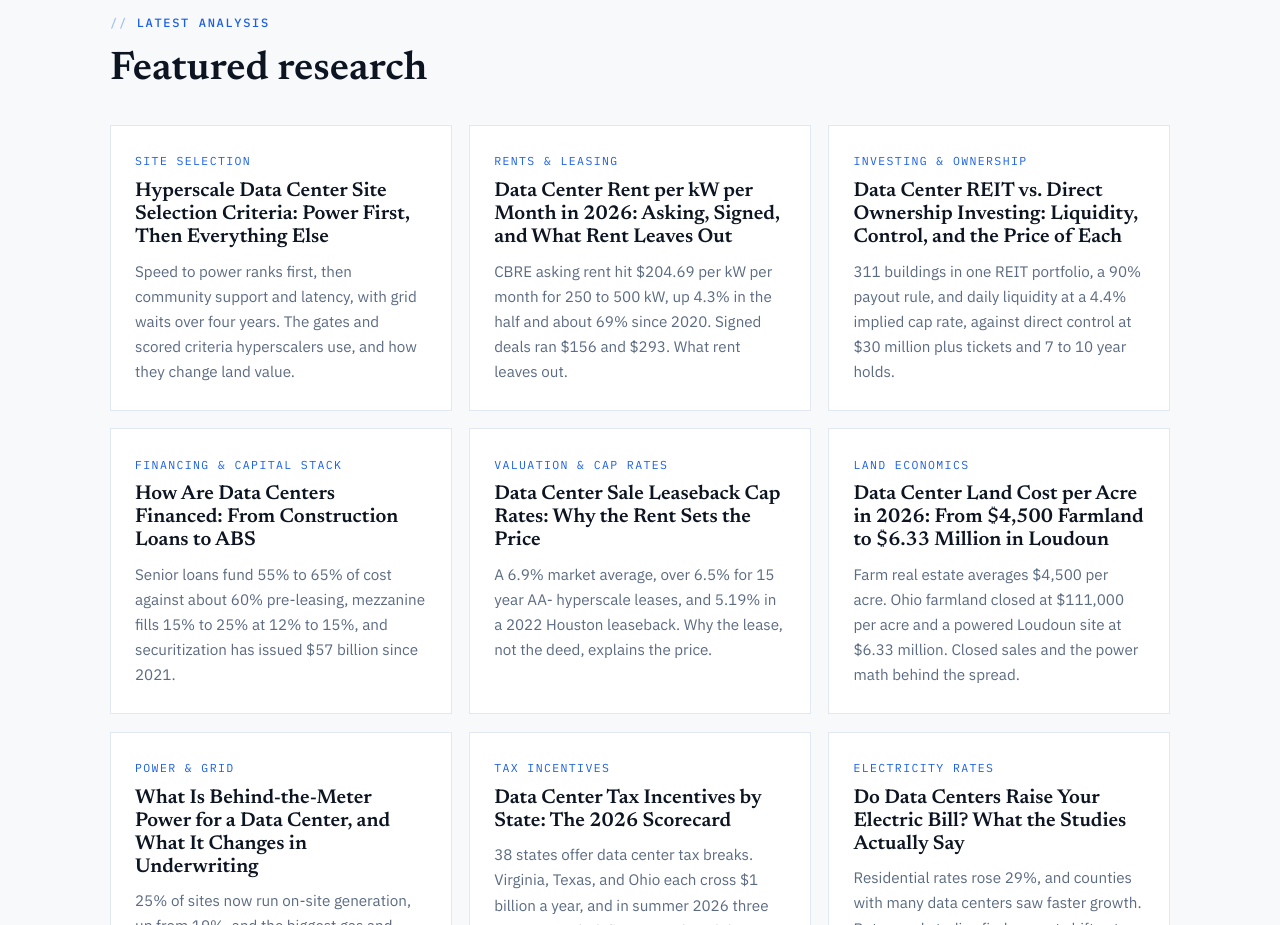
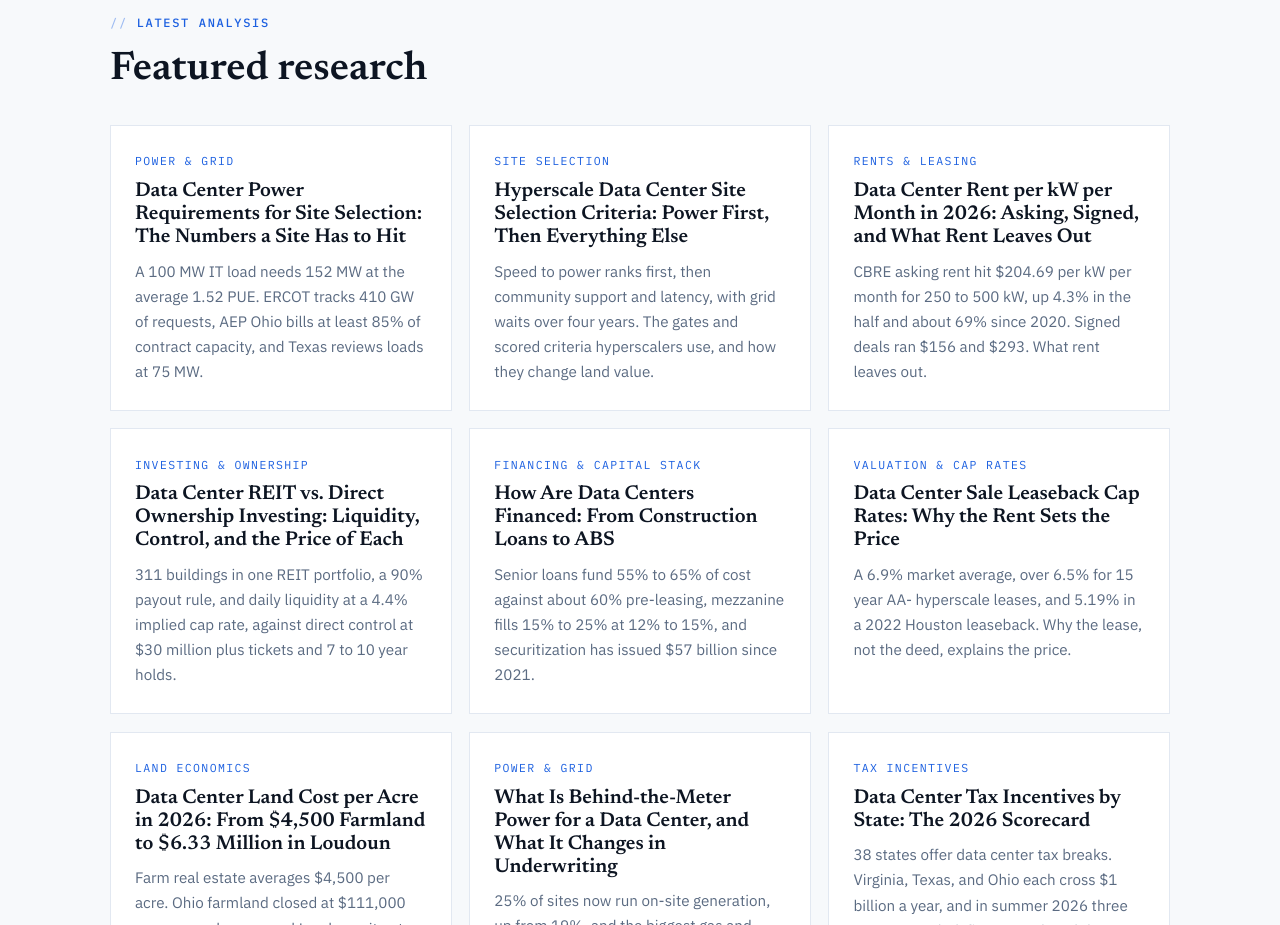
Before and after one commit to HannahM87780/realestatedatacenter, a plain HTML site: page index.html in a window 1280 px wide. Shown: the part 2540-3465 px from the top of the page. Drawn offline with Linux system fonts and the light colour scheme.

Commit message:
Update homepage: add Data Center Power Requirements for Site Selection article card

```diff
--- a/index.html
+++ b/index.html
@@ -205,6 +205,12 @@
       <h2>Featured research</h2>
       <div class="article-grid">
         <article class="article-card">
+          <p class="article-kicker">Power &amp; Grid</p>
+          <h3><a href="/articles/data-center-power-requirements-for-site-selection/">Data Center Power Requirements for Site Selection: The Numbers a Site Has to Hit</a></h3>
+          <p>A 100 MW IT load needs 152 MW at the average 1.52 PUE. ERCOT tracks 410 GW of requests, AEP Ohio bills at least 85% of contract capacity, and Texas reviews loads at 75 MW.</p>
+        </article>
+
+        <article class="article-card">
           <p class="article-kicker">Site Selection</p>
           <h3><a href="/articles/hyperscale-data-center-site-selection-criteria/">Hyperscale Data Center Site Selection Criteria: Power First, Then Everything Else</a></h3>
           <p>Speed to power ranks first, then community support and latency, with grid waits over four years. The gates and scored criteria hyperscalers use, and how they change land value.</p>
```
